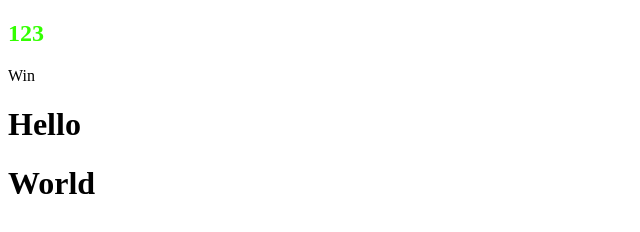
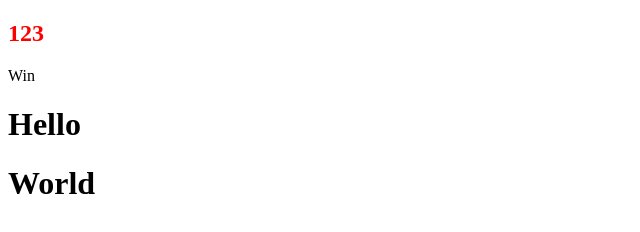
Before and after one commit to bettercalleason/game, a plain HTML site: page index.html in a window 1280 px wide. Shown: the full height of the page, 0-640 px from the left. Drawn offline with Linux system fonts and the light colour scheme.

Commit message:
change color to red

```diff
--- a/index.html
+++ b/index.html
@@ -7,7 +7,7 @@
     <title>Document</title>
     <style>
         h2 {
-            color: #33ff00;
+            color: red;
         }
     </style>
 </head>
```
